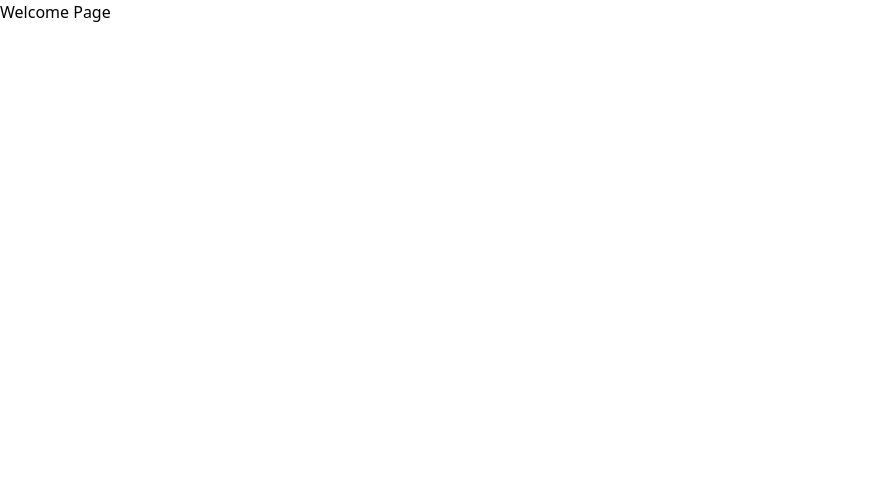
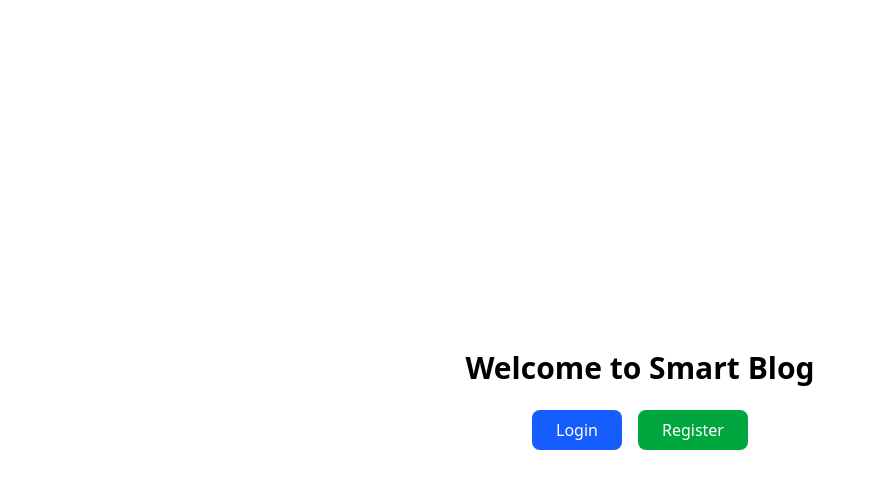
Before and after one commit to DiilaNa/Sample-Full-Stack-Appplication-Blog-Be-FrontEND, a React (Vite) app: page / in a window 1280 px wide. Shown: the top 488 px of the page, without its empty margins (0-876 px from the left). Built offline with nearby package versions, Linux system fonts and the light colour scheme.

Commit message:
Add ui updates

```diff
--- a/src/App.tsx
+++ b/src/App.tsx
@@ -1,15 +1,12 @@
 import './App.css'
 import { AuthProvide } from './context/authContext'
 import Router from './Routes'
-
-
 
 function App() {
   return (
     <AuthProvide>
       <Router />
     </AuthProvide>
-
   )
 }
 
--- a/src/Pages/WelcomePage.tsx
+++ b/src/Pages/WelcomePage.tsx
@@ -1,3 +1,22 @@
-export default function WelcomePage(){
-    return <div>Welcome Page</div>
+import { Link } from "react-router-dom";
+
+export default function WelcomePage() {
+    return (
+        <div className="flex flex-col items-center justify-center min-h-screen bg-black-100">
+            <h1 className="text-3xl font-bold mb-6">Welcome to Smart Blog</h1>
+
+            <div className="flex gap-4">
+                <Link to="/login" className="px-6 py-2 bg-blue-600 text-white rounded-lg hover:bg-blue-700">
+                Login
+                </Link>
+
+                <Link
+                to="/register"
+                className="px-6 py-2 bg-green-600 text-white rounded-lg hover:bg-green-700"
+                >
+                Register
+                </Link>
+            </div>
+        </div>
+    );
 }
--- a/src/Routes/index.tsx
+++ b/src/Routes/index.tsx
@@ -59,7 +59,7 @@ const RequireAuth = ({children,roles}:RequireAuthTypes) => {
 // }
 
 export default function Router() {
-   return (
+  return (
     <BrowserRouter>
       <Suspense
         fallback={
```
